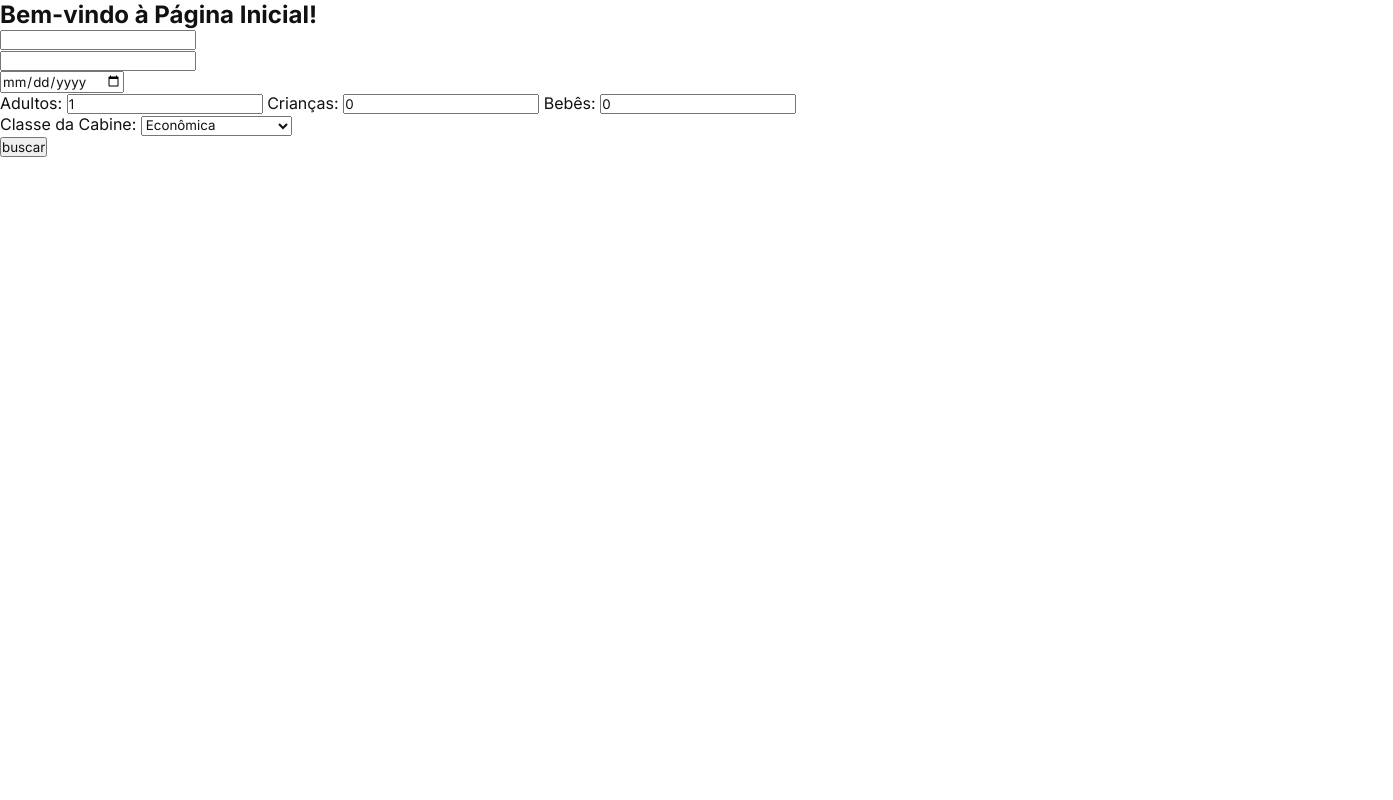
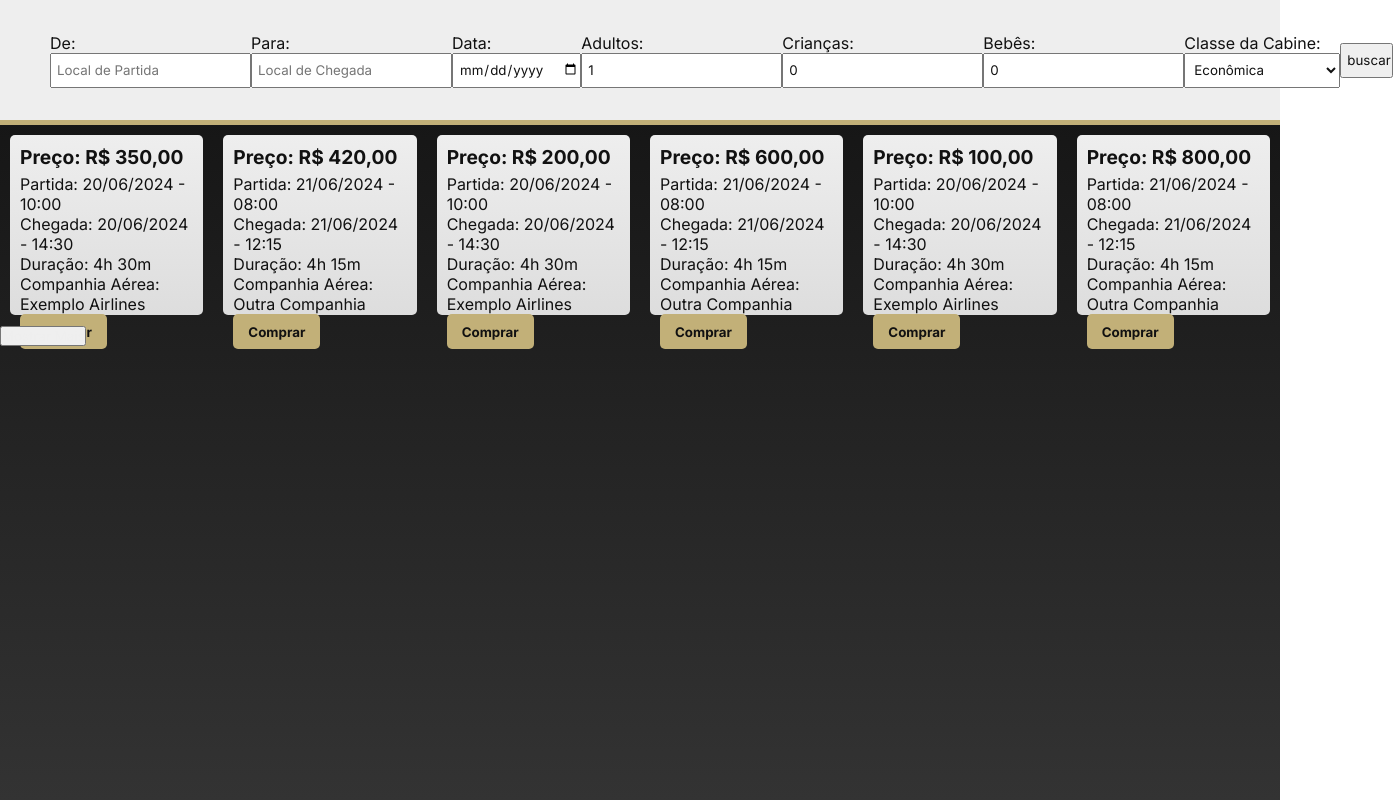
Before and after one commit to eusoMath/PagueBaixoVoeAlto, a website: page home.html in a window 1280 px wide. Shown: the whole page, 1393 px wide, since content can reach past the window. Drawn offline with Linux system fonts and the light colour scheme.

Commit message:
Estilização da home.html

```diff
--- a/buscar.js
+++ b/buscar.js
@@ -102,12 +102,24 @@ function exibirResultados(dados) {
 
             const marketingCarrier = document.createElement("p");
             marketingCarrier.textContent = `Companhia Aérea: ${itinerary.legs[0].carriers.marketing[0].name}`;
+            const comprarButton = document.createElement("button");
+            comprarButton.textContent = "Comprar";
+            comprarButton.addEventListener("click", () => {
+                // Adicione aqui a lógica para lidar com a compra do voo
+                console.log("Comprar voo:", itinerary);
+                alert("Funcionalidade de compra em desenvolvimento!")
+                // Você pode redirecionar o usuário para uma página de compra, por exemplo
+                // window.location.href = "/pagina-de-compra?id=" + itinerary.id;
+            });
+
+
 
             card.appendChild(price);
             card.appendChild(departure);
             card.appendChild(arrival);
             card.appendChild(duration);
             card.appendChild(marketingCarrier);
+            card.appendChild(comprarButton);
 
             resultadosDiv.appendChild(card);
         });
--- a/home.css
+++ b/home.css
@@ -5,28 +5,83 @@
     margin: 0;
     padding: 0;
     text-decoration: none;
-    color: #111111;
+    color: #EEEEEE;
     font-family: "Inter", serif;
     font-optical-sizing: auto;
     font-style: normal;
     scroll-behavior: smooth;
 }
 
+.divisor {
+    height: 5px;
+    background-color: #C2B078;
+}
+
+.sect-1{
+    height: 100vh;
+    background-image: linear-gradient(#111111, #333333);
+}
+
+.container {
+    display: flex;
+    justify-content: space-around;
+    padding: 20px 50px;
+    background-color: #EEEEEE;
+    height: 120px;
+    align-items: center;
+}
+
+.container label {
+    color: #111111;
+}
+
+#resultados {
+    display: flex;
+    align-items: center;
+}
+
 .card {
-    border: 1px solid #ccc;
+    background-image: linear-gradient(#EEEEEE, #dddddd);
     border-radius: 5px;
     padding: 10px;
     margin: 10px;
-    width: 300px; /* Ajuste a largura conforme necessário */
-    display: inline-block;
-    vertical-align: top;
+    width: 310px; /* Ajuste a largura conforme necessário */
+    height: 180px;
+}
+
+.container input, select {
+    height: 35px;
+    padding-left: 5px;
+    color: #111111;
+}
+
+.container option {
+    color: #111111;
 }
 
 .card h3 {
     font-size: 1.2em;
     margin-bottom: 5px;
+    color: #111111;
 }
 
 .card p {
     font-size: 1em;
+    color: #111111;
 }
+
+.card button {
+    font-weight: bold;
+    border: none;
+    color: #111111;
+    background-color: #C2B078;
+    height: 35px;
+    padding: 2px 15px;
+    cursor: pointer;
+    border-radius: 5px;
+}
+
+.card button:hover {
+    filter: brightness(95%);
+    transition: 300ms;
+}
--- a/home.html
+++ b/home.html
@@ -7,29 +7,37 @@
     <title>Document</title>
 </head>
 <body>
-    <section>
+    <section class="sect-1">
+        <div class="container">
+            <!--
             <h1>Bem-vindo à Página Inicial!</h1>
             <p id="nomeUsuario"></p>
-        <div class="container">
+            -->
             <div class="localDePartida">
-                <input type="text" id="localPartidaInput" list="sugestoesPartida" autocomplete="off">
+                <label for="localPartidaInput">De:</label>
+                <input type="text" placeholder="Local de Partida" id="localPartidaInput" list="sugestoesPartida" autocomplete="off">
                 <datalist id="sugestoesPartida"></datalist>
                 <input type="hidden" id="idPartidaHidden">
             </div>
             <div class="localDeChegada">
-                <input type="text" id="localChegadaInput" list="sugestoesChegada" autocomplete="off">
+                <label for="localChegadaInput">Para:</label>
+                <input type="text" id="localChegadaInput" placeholder="Local de Chegada" list="sugestoesChegada" autocomplete="off">
                 <datalist id="sugestoesChegada"></datalist>
                 <input type="hidden" id="idChegadaHidden">
             </div>
-        </div>
             <div class="data">
+                <label for="dataDePartida">Data:</label>
                 <input type="date" id="dataDePartida">
             </div>
-        <div class="passageiros">
+            <div class="adultos">
                 <label for="adultos">Adultos:</label>
                 <input type="number" id="adultos" placeholder="Adultos" value="1">
+            </div>
+            <div class="criancas">
                 <label for="criancas">Crianças:</label>
                 <input type="number" id="criancas" placeholder="Crianças" value="0">
+            </div>
+            <div class="bebes">
                 <label for="bebes">Bebês:</label>
                 <input type="number" id="bebes" placeholder="Bebês" value="0">
             </div>
@@ -43,13 +51,68 @@
                 </select>
             </div>
             <input type="button" value="buscar" id="Buscar">
+        </div>
+        <div class="divisor"></div>
         <div id="resultados"></div>
+        <div id="resultados">
+            <div class="card">
+              <h3>Preço: R$ 350,00</h3>
+              <p>Partida: 20/06/2024 - 10:00</p>
+              <p>Chegada: 20/06/2024 - 14:30</p>
+              <p>Duração: 4h 30m</p>
+              <p>Companhia Aérea: Exemplo Airlines</p>
+              <button>Comprar</button>
+            </div>
+            <div class="card">
+              <h3>Preço: R$ 420,00</h3>
+              <p>Partida: 21/06/2024 - 08:00</p>
+              <p>Chegada: 21/06/2024 - 12:15</p>
+              <p>Duração: 4h 15m</p>
+              <p>Companhia Aérea: Outra Companhia</p>
+              <button>Comprar</button>
+            </div>
+              <div class="card">
+              <h3>Preço: R$ 200,00</h3>
+              <p>Partida: 20/06/2024 - 10:00</p>
+              <p>Chegada: 20/06/2024 - 14:30</p>
+              <p>Duração: 4h 30m</p>
+              <p>Companhia Aérea: Exemplo Airlines</p>
+              <button>Comprar</button>
+            </div>
+            <div class="card">
+              <h3>Preço: R$ 600,00</h3>
+              <p>Partida: 21/06/2024 - 08:00</p>
+              <p>Chegada: 21/06/2024 - 12:15</p>
+              <p>Duração: 4h 15m</p>
+              <p>Companhia Aérea: Outra Companhia</p>
+              <button>Comprar</button>
+            </div>
+              <div class="card">
+              <h3>Preço: R$ 100,00</h3>
+              <p>Partida: 20/06/2024 - 10:00</p>
+              <p>Chegada: 20/06/2024 - 14:30</p>
+              <p>Duração: 4h 30m</p>
+              <p>Companhia Aérea: Exemplo Airlines</p>
+              <button>Comprar</button>
+            </div>
+            <div class="card">
+              <h3>Preço: R$ 800,00</h3>
+              <p>Partida: 21/06/2024 - 08:00</p>
+              <p>Chegada: 21/06/2024 - 12:15</p>
+              <p>Duração: 4h 15m</p>
+              <p>Companhia Aérea: Outra Companhia</p>
+              <button>Comprar</button>
+            </div>
+        </div>
+          <button id="mostrarMaisButton">Mostrar Mais</button>
     </section>
 
 </body>
 <script src="https://www.gstatic.com/firebasejs/11.4.0/firebase-app-compat.js"></script>
 <script src="https://www.gstatic.com/firebasejs/11.4.0/firebase-auth-compat.js"></script>
 <script src="https://www.gstatic.com/firebasejs/11.4.0/firebase-database-compat.js"></script>
+<!--
 <script type="module" src="/autocomplete.js"></script>
 <script type="module" src="/buscar.js"></script>
+-->
 </html>
```
Lines whose indentation alone changed are shown as unchanged.
